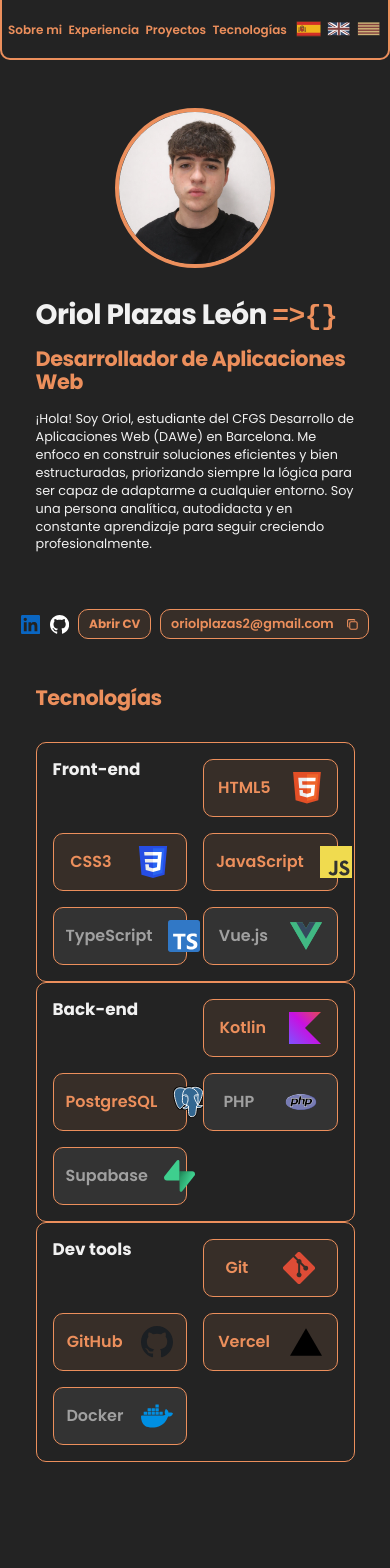
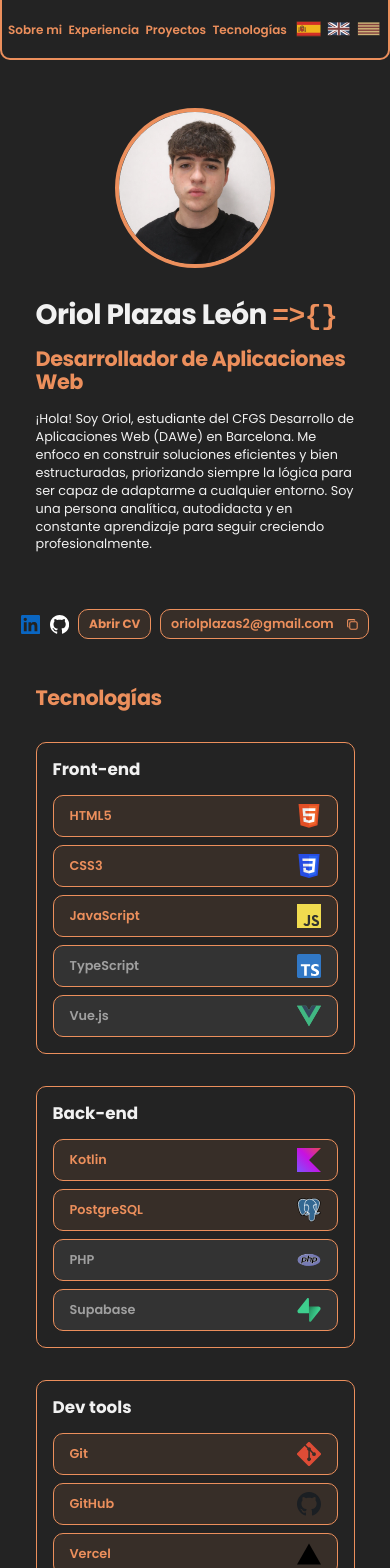
Before and after one commit to oriioll/portfolio, a Vue app: page / in a window 390 px wide. Shown: the top 1568 px of the page. Before the commit the page ends 1486 px from the top, so only its background shows below. Built offline with nearby package versions, Linux system fonts and the light colour scheme; a web font is replaced by a local one.

Commit message:
feat: make techStack cards look responsive

```diff
--- a/src/components/PortfolioTechStack.vue
+++ b/src/components/PortfolioTechStack.vue
@@ -10,6 +10,7 @@ const { t, locale } = useI18n()
             <h3 class="title" :key="locale">{{ t('nav.stack') }}</h3>
         </Transition>
         <div class="categories">
+            <!--Same component but with different props to change the icons-->
             <TechFrontend category="FRONTEND" title="Front-end" class="cat"></TechFrontend>
             <TechFrontend category="BACKEND" title="Back-end" class="cat"></TechFrontend>
             <TechFrontend category="TOOLS" title="Dev tools" class="cat"></TechFrontend>
@@ -34,15 +35,11 @@ const { t, locale } = useI18n()
     gap: 2rem;
     overflow-x: hidden;
 }
-
-.techStack .cat {
-    border: solid 1px var(--accent-ui);
-    border-radius: 10px;
-    padding: 1rem;
-}
-
 .categories {
+    display: grid;
+    grid-template-columns: repeat(auto-fit, minmax(230px, 1fr));
     width: 100%;
+    gap: 2rem;
 }
 
 /*Animations for when changing lang */
@@ -66,7 +63,9 @@ const { t, locale } = useI18n()
 }
 
 /* Smaller devices */
-@media (max-width: 550px) {}
+@media (max-width: 550px) {
+
+}
 
 /* Extra small devices */
 @media (max-width: 380px) {}
--- a/src/components/techStack/TechFront.vue
+++ b/src/components/techStack/TechFront.vue
@@ -15,32 +15,44 @@ const techStackFiltered: TechItem[] = techStack.filter(i => i.category === props
 <template>
     <article class="frontEnd">
         <h5>{{ props.title }}</h5>
-        <div v-for="t in techStackFiltered" :key="t.name" class="tech" :class="{'learning' : t.learning}">
-            {{ t.name }}
-            <img :src="t.icon" :alt="t.name">
-        </div>
+        <article class="techGrid">
+            <div v-for="t in techStackFiltered" :key="t.name" class="tech" :class="{ 'learning': t.learning }">
+                {{ t.name }}
+                <img :src="t.icon" :alt="t.name">
+            </div>
+        </article>
     </article>
 </template>
 <style scoped>
 .frontEnd {
-    display: grid;
-    grid-template-columns: repeat(auto-fit, minmax(100px, 1fr));
+    width: 100%;
+    border: solid 1px var(--accent-ui);
+    border-radius: 10px;
+    padding: 1rem;
+    display: flex;
+    flex-direction: column;
     gap: 1rem;
-    width: 100%;
 }
 
 .frontEnd .tech {
     display: flex;
     flex-direction: row;
-    justify-content: space-around;
+    justify-content: space-between;
     align-items: center;
-    padding: .75rem;
-    gap: 1rem;
+    padding: .75rem 2rem;
     border: 1px solid var(--accent-ui);
     border-radius: 10px;
     background-color: rgba(236, 143, 92, 0.1);
     font-weight: 600;
     color: var(--accent-ui);
+    font-size: .9rem;
+    gap: 1rem;
+}
+
+.techGrid {
+    display: grid;
+    grid-template-columns: repeat(auto-fit, minmax(170px, 1fr));
+    gap: 1rem;
 }
 .frontEnd .learning {
     background-color: var(--accent-learning-rgba);
@@ -55,11 +67,22 @@ const techStackFiltered: TechItem[] = techStack.filter(i => i.category === props
 /*MEDIA QUERIES - Responsive*/
 /* Small devices */
 @media (max-width: 1000px) {
-
+    .frontEnd .tech {
+        padding: 0.5rem 1rem;
+        font-size: 0.8rem;
+    }
+    .techGrid {
+        grid-template-columns: repeat(auto-fit, minmax(140px, 1fr));
+        gap: 0.5rem;
+    }
+    .frontEnd img {
+        width: 1.5rem;
+        height: 1.5rem;
+    }
 }
 
 /* Smaller devices */
 @media (max-width: 550px) {
+
 }
-
 </style>
```
